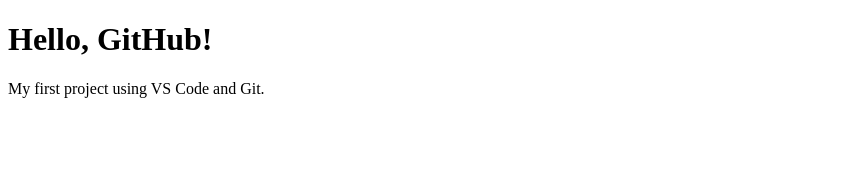
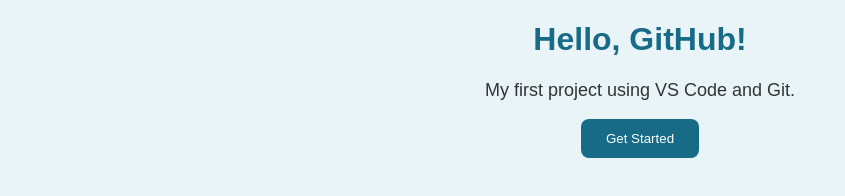
Before and after one commit to isabellestrada128-hue/Sebastian, a plain HTML site: page index.html in a window 1280 px wide. Shown: the whole page, without its empty margins (0-845 px from the left). Drawn offline with Linux system fonts and the light colour scheme.

Commit message:
Added website colors and styling

```diff
--- a/index.html
+++ b/index.html
@@ -3,9 +3,40 @@
 <html>
 <head>
     <title>My First Project</title>
+
+    <style>
+        body {
+            background-color: #e8f4f8;
+            font-family: Arial, sans-serif;
+            text-align: center;
+        }
+
+        h1 {
+            color: #176b87;
+        }
+
+        p {
+            color: #333333;
+            font-size: 18px;
+        }
+
+        button {
+            background-color: #176b87;
+            color: white;
+            padding: 12px 25px;
+            border: none;
+            border-radius: 8px;
+        }
+    </style>
+
 </head>
 <body>
+
     <h1>Hello, GitHub!</h1>
+
     <p>My first project using VS Code and Git.</p>
+
+    <button>Get Started</button>
+
 </body>
 </html>
```
